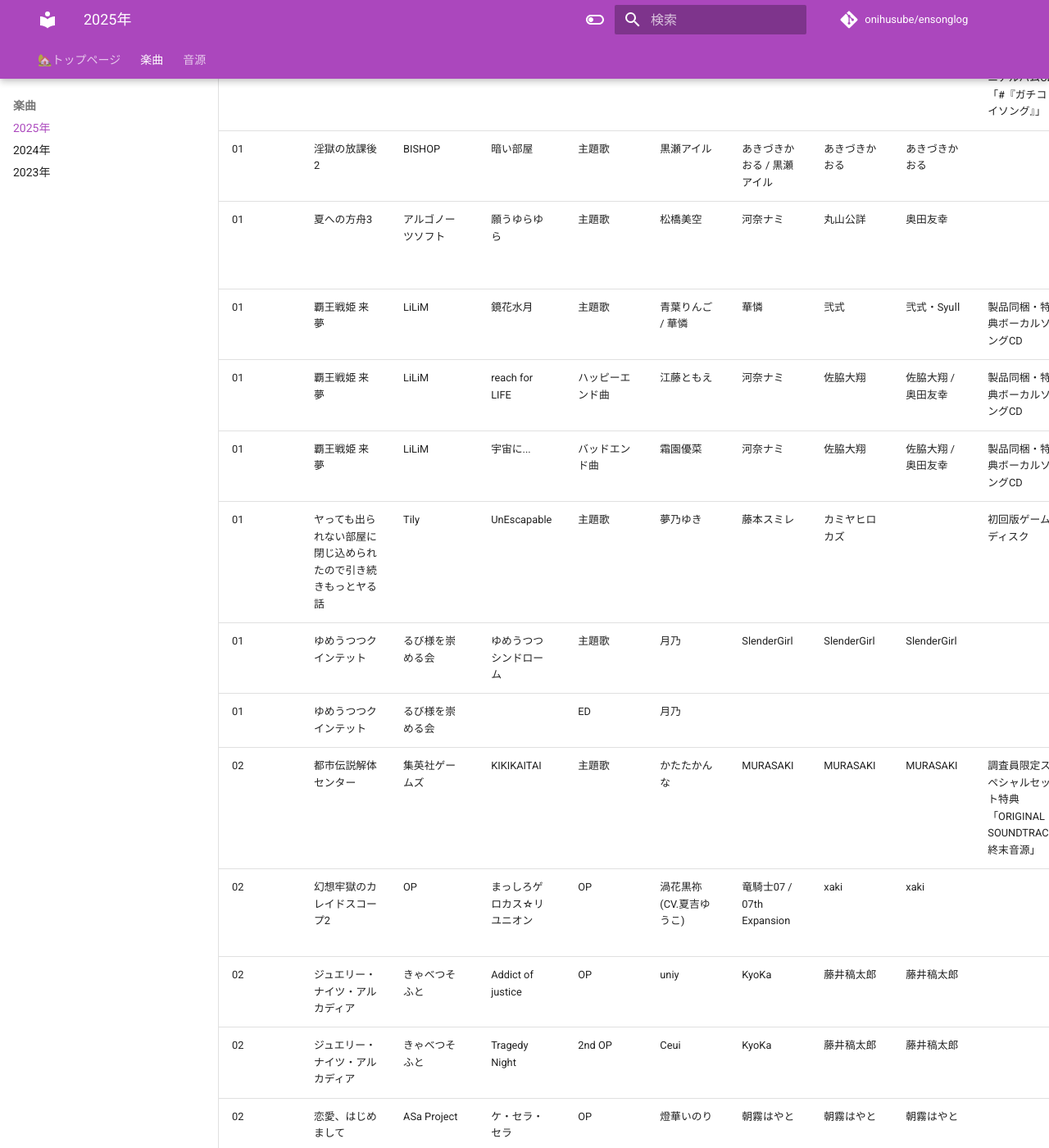
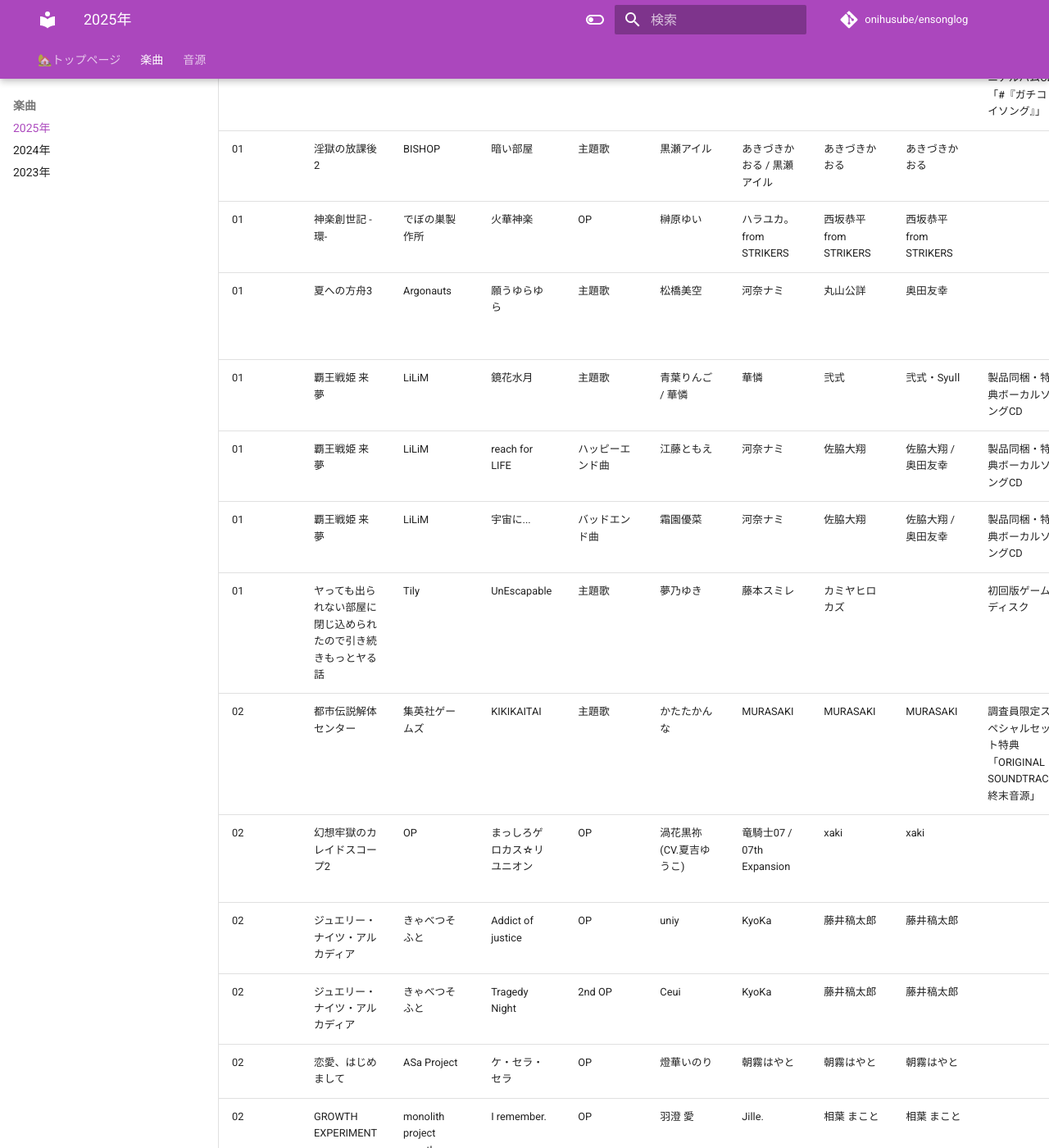
Before and after one commit to onihusube/ensonglog, an MkDocs documentation site: the page built from docs/2025/楽曲.md, in a window 1280 px wide and 1400 px high, scrolled down 767 px. Shown: the whole window at 82% size. Built offline with MkDocs 1.6.1 and Material for MkDocs 9.7.7, drawn with Linux system fonts in a browser that asks for light colours; comment, search, counter and statistics services are not loaded; some of the changed text lies outside the part shown.

Commit message:
2025/01分追加

```diff
--- a/docs/2025/楽曲.md
+++ b/docs/2025/楽曲.md
@@ -13,14 +13,13 @@ search:
 | 01<!--/17--> | 母と姉との秘密の家族関係 ～淫らな思いに溺れる快楽～ | アパタイト | in to the dark | 主題歌|  | ROLLY BOX | ROLLY BOX | ROLLY BOX |  |  |  |
 | 01<!--/23--> | 制服カノジョ2 | エンターグラム | 実況！トキメキ恋愛黄金期 | OP | 桃鈴ねね (hololive) | 七条レタス | D.watt | D.watt | せりか初恋BOX/ガチ恋BOX 同梱特典 OP主題歌&EDキャラソンミニアルバムCD「#『ガチコイソング』」 | | [:fontawesome-brands-youtube:](https://www.youtube.com/watch?v=fcVAU3Kz-tE) |
 | 01<!--/23--> | 制服カノジョ2 | エンターグラム |  | ED |  |  |  |  | せりか初恋BOX/ガチ恋BOX 同梱特典 OP主題歌&EDキャラソンミニアルバムCD「#『ガチコイソング』」 | | |
-| 01<!--/31--> | 淫獄の放課後2 | BISHOP | 暗い部屋 | 主題歌 | 黒瀬アイル | あきづきかおる / 黒瀬アイル | あきづきかおる | あきづきかおる | | Produced by アトリエピーチ | |
-| 01<!--/31--> | 夏への方舟3 | アルゴノーツソフト | 願うゆらゆら | 主題歌 | 松橋美空 | 河奈ナミ | 丸山公詳 | 奥田友幸 | | Sound Produce: Hive Six Records&project lights | [:fontawesome-brands-youtube:](https://www.youtube.com/watch?v=sn4mrhxMnHw) |
+| 01<!--/31--> | 淫獄の放課後2 | BISHOP | 暗い部屋 | 主題歌 | 黒瀬アイル | あきづきかおる / 黒瀬アイル | あきづきかおる | あきづきかおる | | Produced by アトリエピーチ | [:octicons-video-16:](https://emdb.info/video/ingoku-no-hokago-2-demo/) |
+| 01<!--/31--> | 神楽創世記 -環- | でぼの巣製作所 | 火華神楽 | OP | 榊原ゆい | ハラユカ。from STRIKERS | 西坂恭平 from STRIKERS | 西坂恭平 from STRIKERS | | 神楽創世記-久遠-（2024/01）の主題歌と同じ | [HP](https://www.debonosu.jp/debo/game/souseiki_2/index.html) |
+| 01<!--/31--> | 夏への方舟3 | Argonauts | 願うゆらゆら | 主題歌 | 松橋美空 | 河奈ナミ | 丸山公詳 | 奥田友幸 | | Sound Produce: Hive Six Records&project lights | [:fontawesome-brands-youtube:](https://www.youtube.com/watch?v=sn4mrhxMnHw) |
 | 01<!--/31--> | 覇王戦姫 来夢 | LiLiM | 鏡花水月 | 主題歌 | 青葉りんご / 華憐 | 華憐 | 弐式 | 弐式・SyuⅡ | 製品同梱・特典ボーカルソングCD |  | [:fontawesome-brands-youtube:](https://www.youtube.com/watch?v=PpoC-2-ocuU) |
 | 01<!--/31--> | 覇王戦姫 来夢 | LiLiM | reach for LIFE | ハッピーエンド曲 | 江藤ともえ | 河奈ナミ | 佐脇大翔 | 佐脇大翔 / 奥田友幸 | 製品同梱・特典ボーカルソングCD | | |
 | 01<!--/31--> | 覇王戦姫 来夢 | LiLiM | 宇宙に... | バッドエンド曲 | 霜園優菜 | 河奈ナミ | 佐脇大翔 | 佐脇大翔 / 奥田友幸 | 製品同梱・特典ボーカルソングCD |  |  |
 | 01<!--/31--> | ヤっても出られない部屋に閉じ込められたので引き続きもっとヤる話 | Tily | UnEscapable | 主題歌 | 夢乃ゆき | 藤本スミレ | カミヤヒロカズ |  | 初回版ゲームディスク |  | [:fontawesome-brands-youtube:](https://www.youtube.com/watch?v=la7nWh4d3VA) |
-| 01 | ゆめうつつクインテット | るび様を崇める会 | ゆめうつつシンドローム | 主題歌 | 月乃 | SlenderGirl | SlenderGirl | SlenderGirl | | | [:fontawesome-brands-youtube:](https://www.youtube.com/watch?v=a1NNHG7T6KU) |
-| 01 | ゆめうつつクインテット | るび様を崇める会 |  | ED | 月乃 | | | | | | |
 | 02<!--/13--> | 都市伝説解体センター | 集英社ゲームズ | KIKIKAITAI | 主題歌 | かたたかんな | MURASAKI | MURASAKI | MURASAKI | 調査員限定スペシャルセット特典「ORIGINAL SOUNDTRACK 終末音源」 |  | [:fontawesome-brands-youtube:](https://www.youtube.com/watch?v=CFAYPBhwEWo) |
 | 02<!--/14--> | 幻想牢獄のカレイドスコープ2 | OP | まっしろゲロカス☆リユニオン | OP | 渦花黒祢 (CV.夏吉ゆうこ) | 竜騎士07 / 07th Expansion | xaki | xaki | | 完全生産限定版特典 オリジナルサウンドトラックCD | [:fontawesome-brands-youtube:](https://youtu.be/M43suUFlu6o) |
 | 02<!--/28--> | ジュエリー・ナイツ・アルカディア | きゃべつそふと | Addict of justice | OP | uniy | KyoKa | 藤井稿太郎 | 藤井稿太郎 | | mix, mastering: 影虎 | [:fontawesome-brands-youtube:](https://www.youtube.com/watch?v=LV0UBmBluq8) |
@@ -47,3 +46,5 @@ search:
 | | 初恋マスターアップ | | アンルート | | くるみ | くるみ | くるみ | | | | [:fontawesome-brands-youtube:](https://youtu.be/fLB0kt4RFqg) |
 | | けものティータイム | | | | | | | | | | [:fontawesome-brands-youtube:](https://www.youtube.com/watch?v=ux4iRl7GmEo) |
 | | おにいちゃんコンティニュー! ゆうりとしーくれっとらぶ♥ | ぱんみみそふと | Girl's Make | ED | ばん | John hive | コバヤシユウヤ | コバヤシユウヤ | | | |
+| | ゆめうつつクインテット | るび様を崇める会 | ゆめうつつシンドローム | 主題歌 | 月乃 | SlenderGirl | SlenderGirl | SlenderGirl | | | [:fontawesome-brands-youtube:](https://www.youtube.com/watch?v=a1NNHG7T6KU) |
+| | ゆめうつつクインテット | るび様を崇める会 |  | ED | 月乃 | | | | | | |
```
Also changed, not shown: docs/2025/音源.md (+4 -0 lines).
